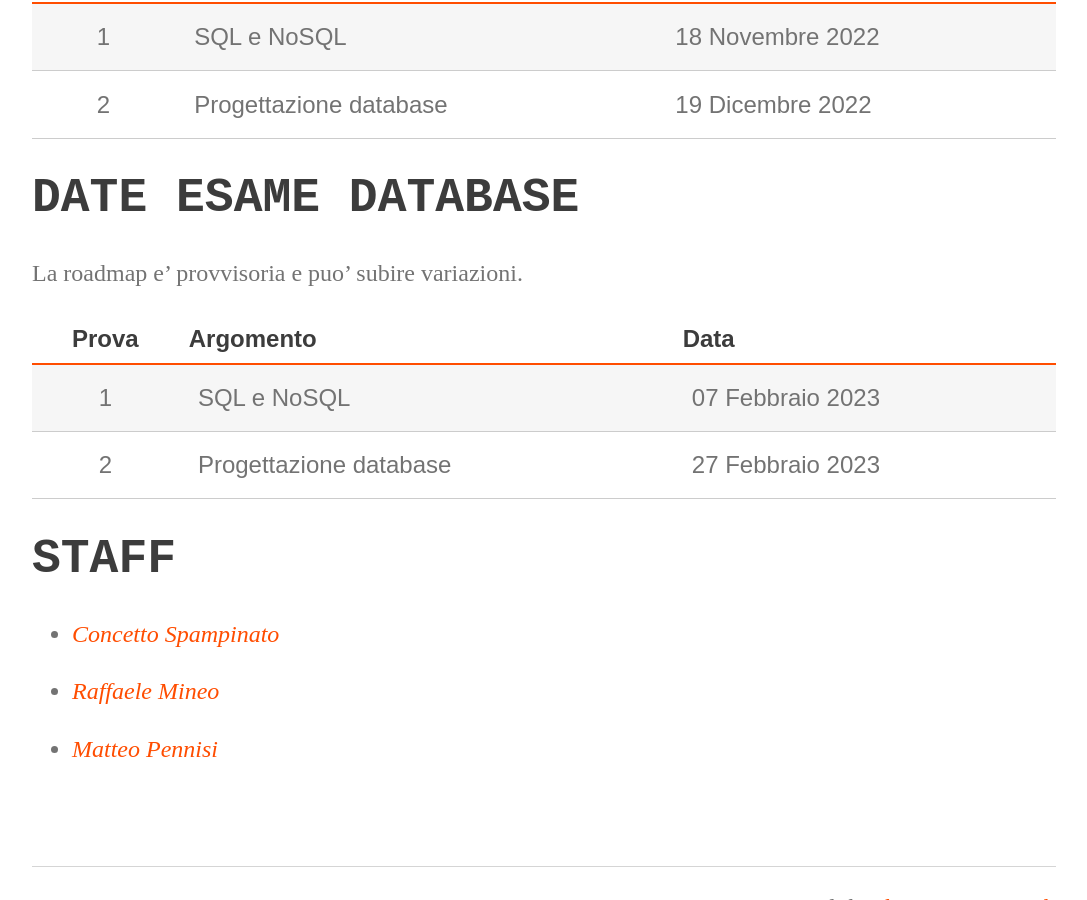
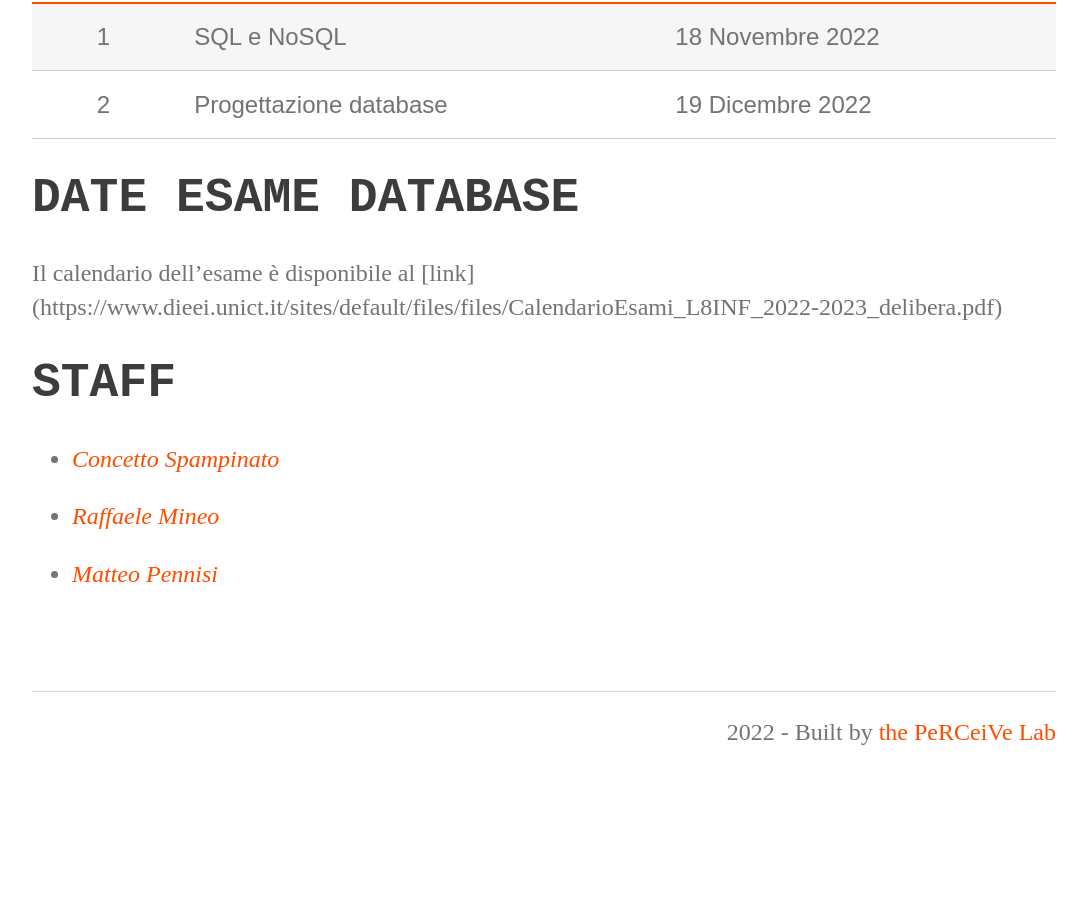
Before and after one commit to perceivelab/database-course, a Jekyll site: the page built from index.md, in a window 1280 px wide and 900 px high, scrolled down 1936 px. Shown: the whole window, without its empty margins (96-1183 px from the left). Built offline with Jekyll 4.4.1, drawn with Linux system fonts in a browser that asks for light colours; after the commit the page ends 2746 px from its top, so only the background shows below that.

Commit message:
Update index.md

```diff
--- a/index.md
+++ b/index.md
@@ -48,13 +48,7 @@ La roadmap e' provvisoria e puo' subire variazioni.
 | 2     | Progettazione database       | 19 Dicembre 2022   |
 
 # DATE ESAME DATABASE
-La roadmap e' provvisoria e puo' subire variazioni.
-
-| Prova    | Argomento                    | Data                |
-| :-------:| ------------------           | ---------------     |
-| 1        | SQL e NoSQL                  | 07 Febbraio 2023    |
-| 2        | Progettazione database       | 27 Febbraio 2023    |
-
+Il calendario dell'esame è disponibile al [link] (https://www.dieei.unict.it/sites/default/files/files/CalendarioEsami_L8INF_2022-2023_delibera.pdf)
 
 
 # STAFF
```
